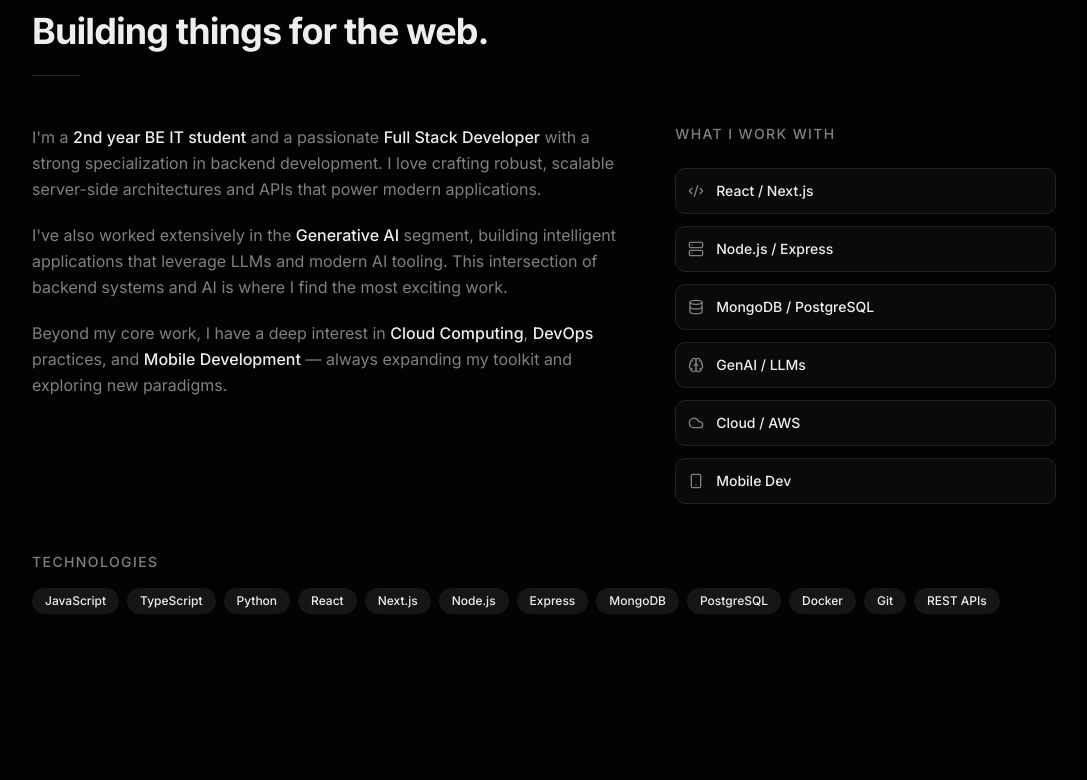
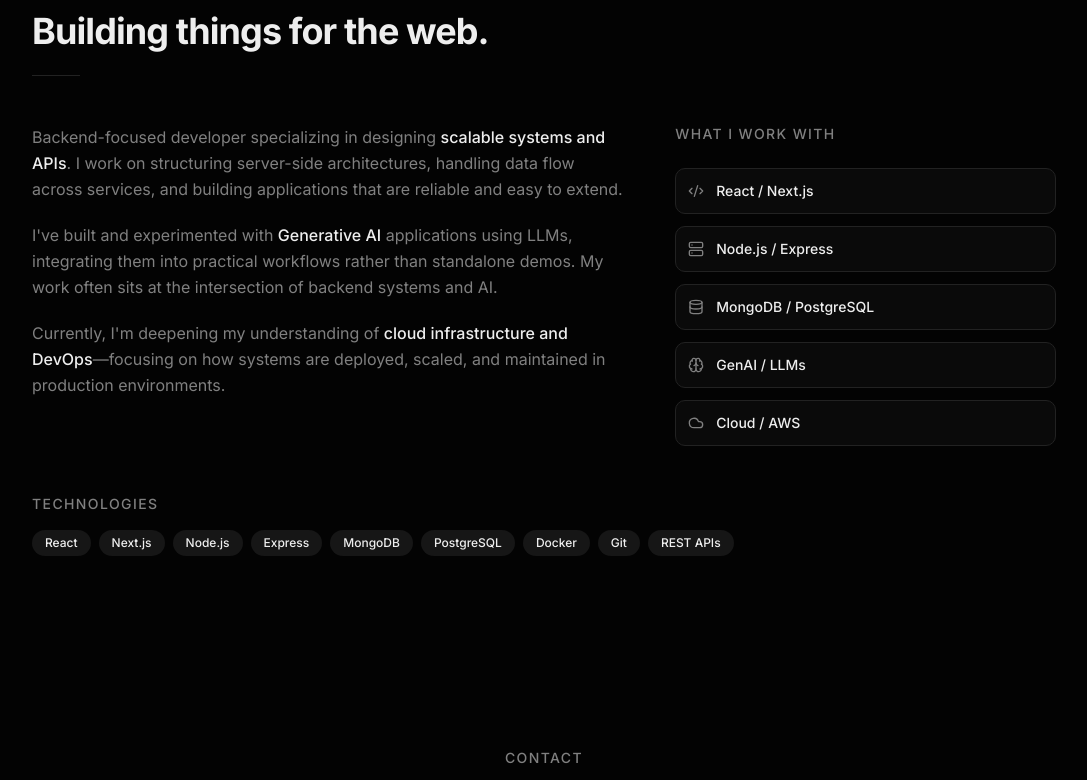
Before and after one commit to saumyaJha7/portfolio, a Next.js app: page / in a window 1280 px wide. Shown: the part 3202-3982 px from the top of the page, without its empty margins (96-1183 px from the left). Built offline with nearby package versions, Linux system fonts and the light colour scheme.

Commit message:
fix : about me

```diff
--- a/src/components/about.tsx
+++ b/src/components/about.tsx
@@ -18,13 +18,9 @@ const skills = [
   { name: "MongoDB / PostgreSQL", icon: Database },
   { name: "GenAI / LLMs", icon: Brain },
   { name: "Cloud / AWS", icon: Cloud },
-  { name: "Mobile Dev", icon: Smartphone },
 ];
 
 const techStack = [
-  "JavaScript",
-  "TypeScript",
-  "Python",
   "React",
   "Next.js",
   "Node.js",
@@ -66,21 +62,13 @@ export default function About() {
             className="md:col-span-3 space-y-5 text-muted-foreground leading-relaxed"
           >
             <p>
-              I&apos;m a <span className="text-foreground font-medium">2nd year BE IT student</span> and
-              a passionate <span className="text-foreground font-medium">Full Stack Developer</span> with
-              a strong specialization in backend development. I love crafting robust, scalable server-side
-              architectures and APIs that power modern applications.
+              Backend-focused developer specializing in designing <span className="text-foreground font-medium">scalable systems and APIs</span>. I work on structuring server-side architectures, handling data flow across services, and building applications that are reliable and easy to extend.
             </p>
             <p>
-              I&apos;ve also worked extensively in the <span className="text-foreground font-medium">Generative AI</span> segment,
-              building intelligent applications that leverage LLMs and modern AI tooling. This intersection
-              of backend systems and AI is where I find the most exciting work.
+              I&apos;ve built and experimented with <span className="text-foreground font-medium">Generative AI</span> applications using LLMs, integrating them into practical workflows rather than standalone demos. My work often sits at the intersection of backend systems and AI.
             </p>
             <p>
-              Beyond my core work, I have a deep interest in <span className="text-foreground font-medium">Cloud
-              Computing</span>, <span className="text-foreground font-medium">DevOps</span> practices,
-              and <span className="text-foreground font-medium">Mobile Development</span> — always expanding
-              my toolkit and exploring new paradigms.
+              Currently,  I&apos;m deepening my understanding of <span className="text-foreground font-medium">cloud infrastructure and DevOps</span>—focusing on how systems are deployed, scaled, and maintained in production environments.
             </p>
           </motion.div>
 
```
